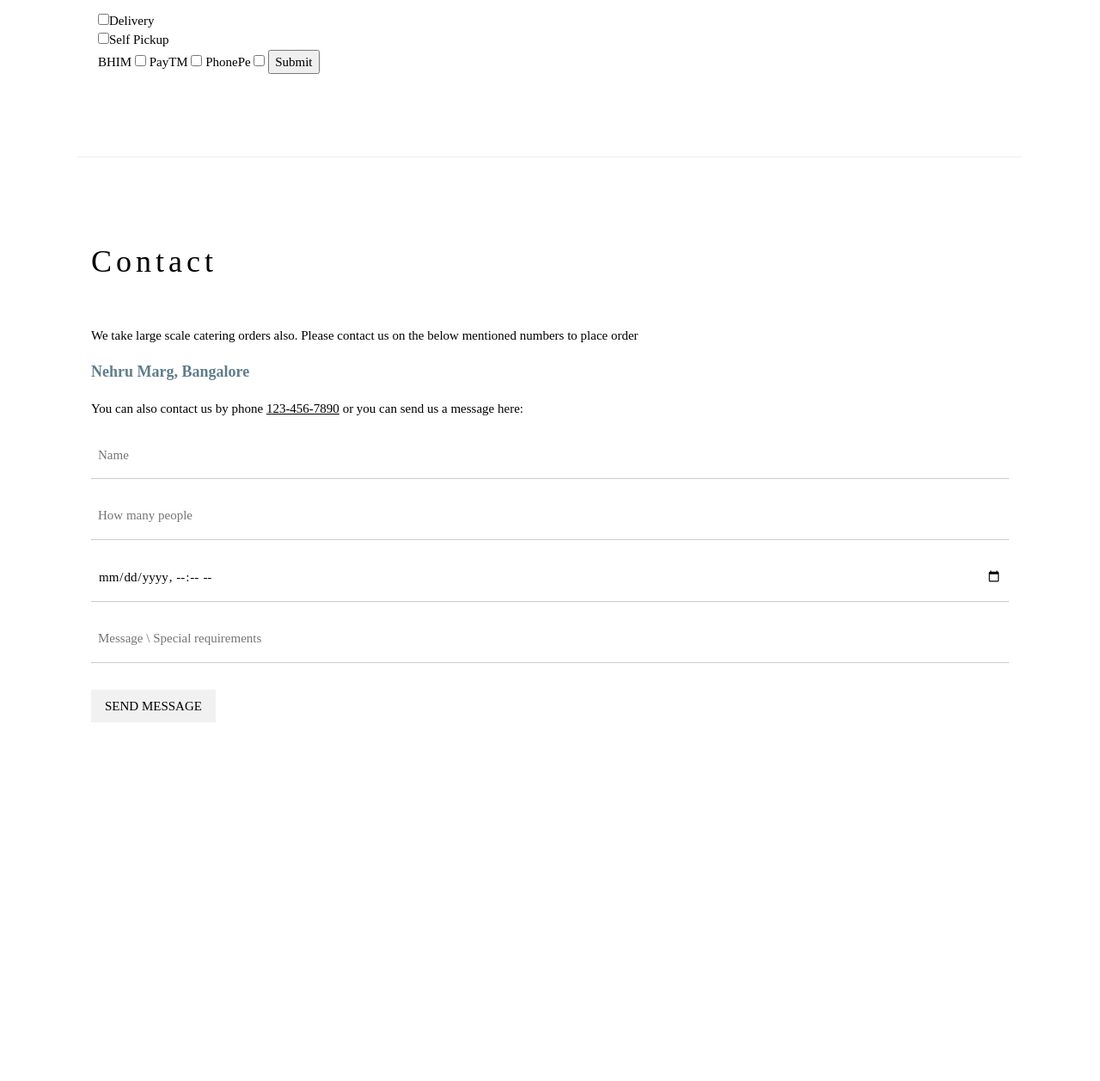
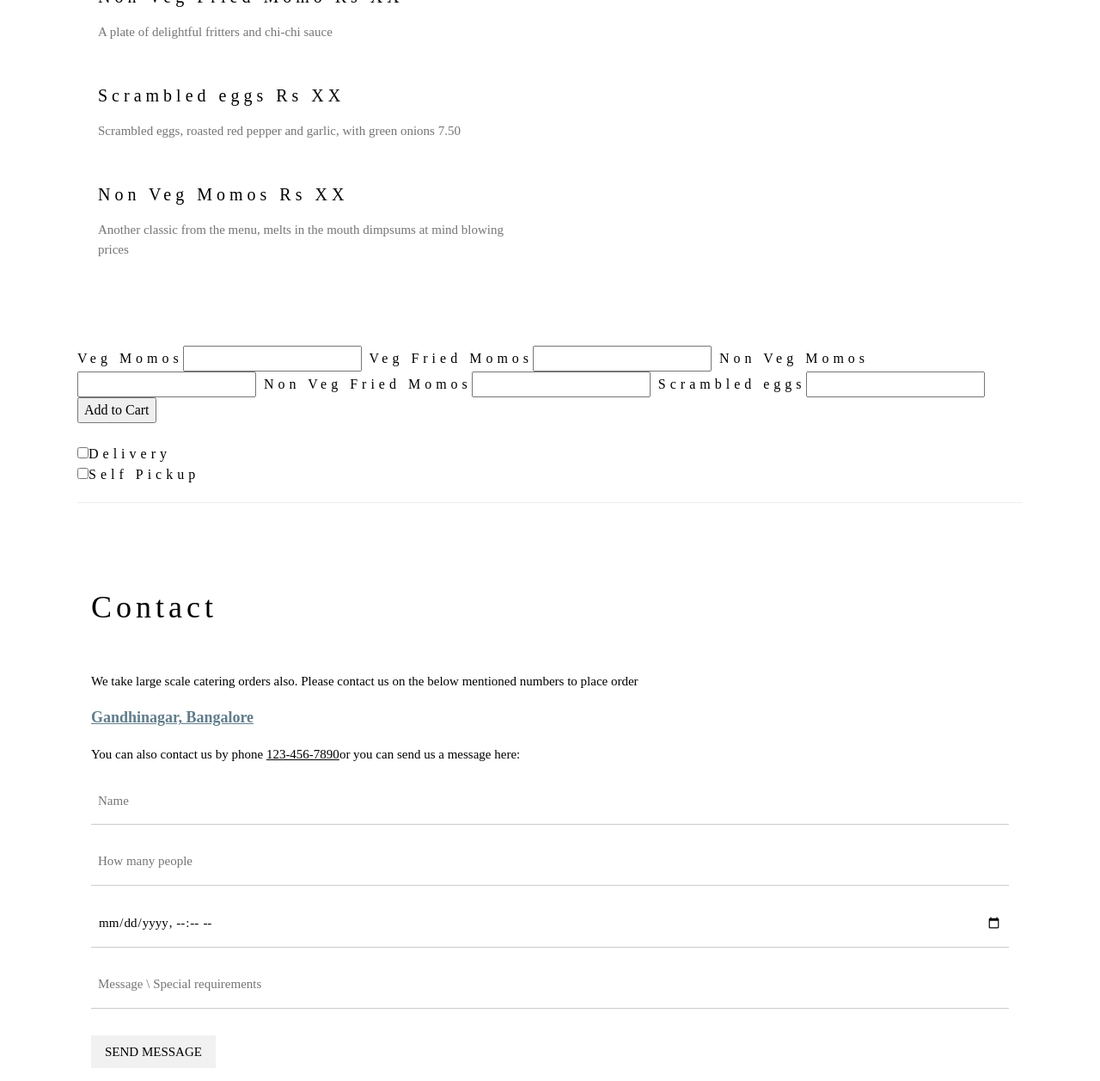
Before and after one commit to bengaluru19/team-18, a Flask app: template templates/vendor1.html in a window 1280 px wide. Shown: the part 1983-3240 px from the top of the page at 86% size. Before the commit the page ends 2823 px from the top, so only its background shows below. Run offline with Flask 2, Linux system fonts and the light colour scheme; the template is opened without the code that fills it, so the values that code supplies are empty.

Commit message:
Update vendor1.html

```diff
--- a/templates/vendor1.html
+++ b/templates/vendor1.html
@@ -1,6 +1,6 @@
 <!DOCTYPE html>
 <html>
-<title>Pooja Tailors</title>
+<title>W3.CSS Template</title>
 <meta charset="UTF-8">
 <meta name="viewport" content="width=device-width, initial-scale=1">
 <link rel="stylesheet" href="https://www.w3schools.com/w3css/4/w3.css">
@@ -15,12 +15,12 @@ h1, h2, h3, h4, h5, h6 {
 
 <!-- Navbar (sit on top) -->
 <div class="w3-top">
-  <div class="w3-bar w3-white w3-padding w3-card" style="letter-spacing:4px; color:black">
-    <a href="#home" class="w3-bar-item w3-button">Pooja Tailors</a>
+  <div class="w3-bar w3-white w3-padding w3-card" style="letter-spacing:4px;">
+    <a href="#home" class="w3-bar-item w3-button">Dragon Momos</a>
     <!-- Right-sided navbar links. Hide them on small screens -->
     <div class="w3-right w3-hide-small">
       <a href="#about" class="w3-bar-item w3-button">About</a>
-      <a href="#products" class="w3-bar-item w3-button">Menu</a>
+      <a href="#menu" class="w3-bar-item w3-button">Menu</a>
       <a href="#contact" class="w3-bar-item w3-button">Contact</a>
     </div>
   </div>
@@ -28,9 +28,9 @@ h1, h2, h3, h4, h5, h6 {
 
 <!-- Header -->
 <header class="w3-display-container w3-content w3-wide" style="max-width:1600px;min-width:500px" id="home">
-  <img class="w3-image" src="/static/images/Cust_Vendor Link11.jpg" width="1600" height="800">
+  <img class="w3-image" src="Cust_Vendor Link_1.jpg" width="1600" height="800">
   <div class="w3-display-bottomleft w3-padding-large w3-opacity">
-    <h1 class="w3-xxlarge">Pooja Tailors</h1>
+    <h1 class="w3-xxlarge">Dragon Momos</h1>
   </div>
 </header>
 
@@ -40,65 +40,60 @@ h1, h2, h3, h4, h5, h6 {
   <!-- About Section -->
   <div class="w3-row w3-padding-64" id="about">
     <div class="w3-col m6 w3-padding-large w3-hide-small">
-     <img src="/static/images/Cust_Vendor Link12.jpg" class="w3-round w3-image w3-opacity-min" width="600" height="750">
+     <img src="Cust_Vendor Link_2.jpeg" class="w3-round w3-image w3-opacity-min" alt="Table Setting" width="600" height="750">
     </div>
 
     <div class="w3-col m6 w3-padding-large">
-      <h1 class="w3-center">About Pooja Tailors</h1><br>
-      <h5 class="w3-center">Fine suits and saree designs</h5>
-      <p class="w3-large">Pooja Mohapatra first came to Bangalore in the year 2001. Since then she has been running her Tailoring shop successfully. It has gained huge popularity among the local residents and was a huge hit instantly.
-      <p class="w3-large w3-text-grey w3-hide-medium">Pooja's Tailoring shop is well known for its rich designs and fine cuts. Customers rely on her whole heartedly for all jobs</p>
+      <h1 class="w3-center">About Dragon Momos</h1><br>
+      <h5 class="w3-center">Relishing and Refreshing taste</h5>
+      <p class="w3-large">Ram Kishan first came to Bangalore in the year 2000. Since then he has been running his momos stall successfully. It has gained huge popularity among the local residents and was a huge hit instantly.
+      <p class="w3-large w3-text-grey w3-hide-medium">The mouth watering range of deligthful momos and variety of other delicacies are just to die for</p>
     </div>
   </div>
 
   <hr>
 
   <!-- Menu Section -->
-  <div class="w3-row w3-padding-64" id="products">
+  <div class="w3-row w3-padding-64" id="menu">
     <div class="w3-col l6 w3-padding-large">
-      <h1 class="w3-center">Our Products</h1><br>
-      <h4>Suits          Rs 200</h4>
-      <p class="w3-text-grey">Well Designed garments></p><br>
+      <h1 class="w3-center">Our Menu</h1><br>
+      <h4>Veg Fried Momos          Rs XX</h4>
+      <p class="w3-text-grey">A plate of delightful fritters and chi-chi sauce</p><br>
 
-      <h4>Sarees                Rs 300</h4>
-      <p class="w3-text-grey">Classic piece of fabrics at mind blowing prices</p><br>
+      <h4>Veg Momos                Rs XX</h4>
+      <p class="w3-text-grey">Another classic from the menu, melts in the mouth dimpsums at mind blowing prices</p><br>
 
-      <h4>Leather Jackets       Rs 400</h4>
-      <p class="w3-text-grey">Classy, Shiny, Stunning</p><br>
+      <h4>Non Veg Fried Momo       Rs XX</h4>
+      <p class="w3-text-grey">A plate of delightful fritters and chi-chi sauce</p><br>
 
-      <h4>Three Piece suit        Rs 500</h4>
-      <p class="w3-text-grey">Make an impression and flaunt it</p><br>
+      <h4>Scrambled eggs        Rs XX</h4>
+      <p class="w3-text-grey">Scrambled eggs, roasted red pepper and garlic, with green onions 7.50</p><br>
 
-      <h4>Tuxedo    Rs 600</h4>
-      <p class="w3-text-grey">Another classic from the collection, never fails to charm</p>
+      <h4>Non Veg Momos    Rs XX</h4>
+      <p class="w3-text-grey">Another classic from the menu, melts in the mouth dimpsums at mind blowing prices</p>
     </div>
 
     <div class="w3-col l6 w3-padding-large">
-      <img src="/static/images/Cust_Vendor Link13.jpg" class="w3-round w3-image w3-opacity-min" style="width:100%">
+      <img src="Cust_Vendor Link_3.jpeg" class="w3-round w3-image w3-opacity-min" alt="Menu" style="width:100%">
     </div>
   </div>
-  <div class="w3-row w3-padding-64">
-          <form class="w3-col l6 w3-padding-large" action="/cart" method="POST">
-              {% for item in items %}
-              <label for="{{ item.itemid }}">{{ item.itemName }}:</label>
-              <input type="checkbox" name="item" id="{{ item.itemid }}" value="{{ item.itemid }}">
-              <input type="number" name="quantity{{ item.itemid }}">
-              {% endfor %}
-              <input name="delivery" style="font-family: 'Franklin Gothic Medium', 'Arial Narrow', Arial, sans-serif" type=checkbox value="Delivery">Delivery<br>
-              <input name="delivery" style="font-family: 'Franklin Gothic Medium', 'Arial Narrow', Arial, sans-serif" type="checkbox" value="pickup">Self Pickup<br>
-              <input type="text" name="venderId" value="1" style="display: none">
-              <label for="bhim">BHIM</label>
-              <input value="bhim" type="checkbox" name="payment" id="bhim">
+  <div>
+    <h6>
 
-              <label for="paytm">PayTM</label>
-              <input value="paytm" type="checkbox" name="payment" id="paytm">
-
-              <label for="phonepe">PhonePe</label>
-              <input value="phonepe" type="checkbox" name="payment" id="phonepe">
-
-              <button type="submit">Submit</button>
-            </form>
+    <form>
+      Veg Momos<input type="number">
+      Veg Fried Momos<input type="number">
+      Non Veg Momos<input type="number">
+      Non Veg Fried  Momos<input type="number">
+      Scrambled eggs<input type="number">
+      <input type="submit" value="Add to Cart">
+    </form>
     <br>
+    <form name="Order Details">
+    <input style="font-family: 'Franklin Gothic Medium', 'Arial Narrow', Arial, sans-serif" type=checkbox>Delivery<br>
+    <input style="font-family: 'Franklin Gothic Medium', 'Arial Narrow', Arial, sans-serif" type="checkbox">Self Pickup
+  </form>
+</h6>
   </div>
 
   <hr>
@@ -107,8 +102,8 @@ h1, h2, h3, h4, h5, h6 {
   <div class="w3-container w3-padding-64" id="contact">
     <h1>Contact</h1><br>
     <p>We take large scale catering orders also. Please contact us on the below mentioned numbers to place order</p>
-    <p class="w3-text-blue-grey w3-large"><b>Nehru Marg, Bangalore</b></p>
-    <p>You can also contact us by phone <a href="tel:123-456-7890">123-456-7890</a > or you can send us a message here:</p>
+    <p class="w3-text-blue-grey w3-large"><b><a href="https://www.google.com/maps/place/Gandhi+Nagar,+Yelahanka,+Bengaluru,+Karnataka+560064/@13.1001104,77.5918907,16z/data=!3m1!4b1!4m5!3m4!1s0x3bae18598d666c41:0x282db6a9662dc1d7!8m2!3d13.1008144!4d77.5956108">Gandhinagar, Bangalore</a></b></p>
+    <p>You can also contact us by phone <a href="tel:123-456-7890">123-456-7890</a >or you can send us a message here:</p>
     <form action="/action_page.php" target="_blank">
       <p><input class="w3-input w3-padding-16" type="text" placeholder="Name" required name="Name"></p>
       <p><input class="w3-input w3-padding-16" type="number" placeholder="How many people" required name="People"></p>
```
